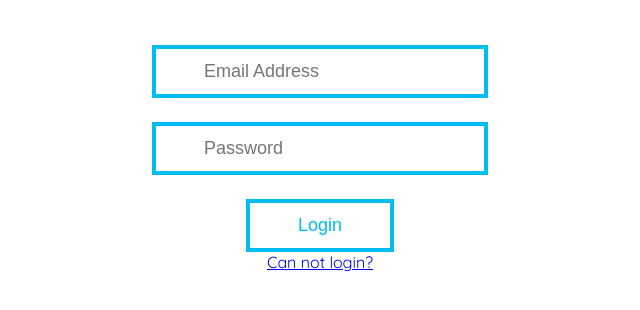
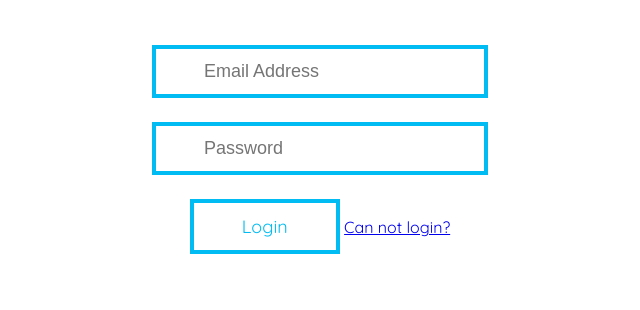
Before and after one commit to xldrx/website-openbrain.science, a plain HTML site: page login.html in a window 1280 px wide. Shown: the part 238-548 px from the top of the page, without its empty margins (320-960 px from the left). Drawn offline with nearby package versions, Linux system fonts and the light colour scheme.

Commit message:
Update login

```diff
--- a/login.html
+++ b/login.html
@@ -32,15 +32,15 @@
   <h1 class="content__title">openBrain<wbr><span class="par_color">.Science</span></h1>
   <p class="content__teaser">
   <span id="error" style="display:none"> Please fill all required fields </span>
-  	<form id="login_form" action="./backend" method="post" onsubmit="return checkform(this);">
+  	<form id="login_form" action="./backend.html?mode=login" method="post" onsubmit="return checkform(this);">
 		<input id="email" name="email" type="email" placeholder="Email Address" required="" class="content__cta">
 		</br>
 		<input id="password" name="password" type="password" placeholder="Password" class="content__cta" required="">
 		</br>
-        <input id="submit" class='content__cta' style="background-color: white;" type="submit" value="Login">
 	</form>
 
   </p>
+    <a href="/backend?method=login" target="_blank" class="content__cta">Login</a>
   <a href="mailto:info@openbrain.sciece?subject=Login Problem" target="_blank" class="">Can not login?</a>
 </div><!-- /content -->
 <!--
```
